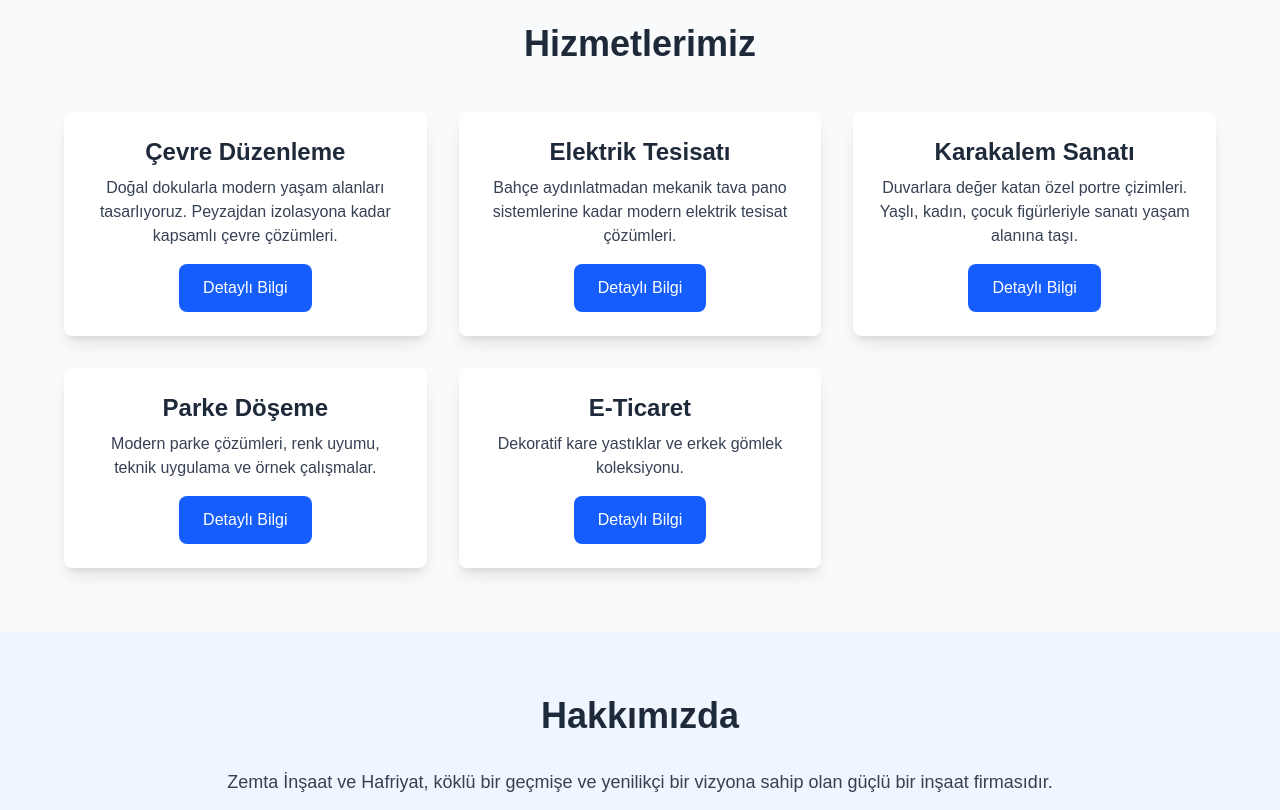
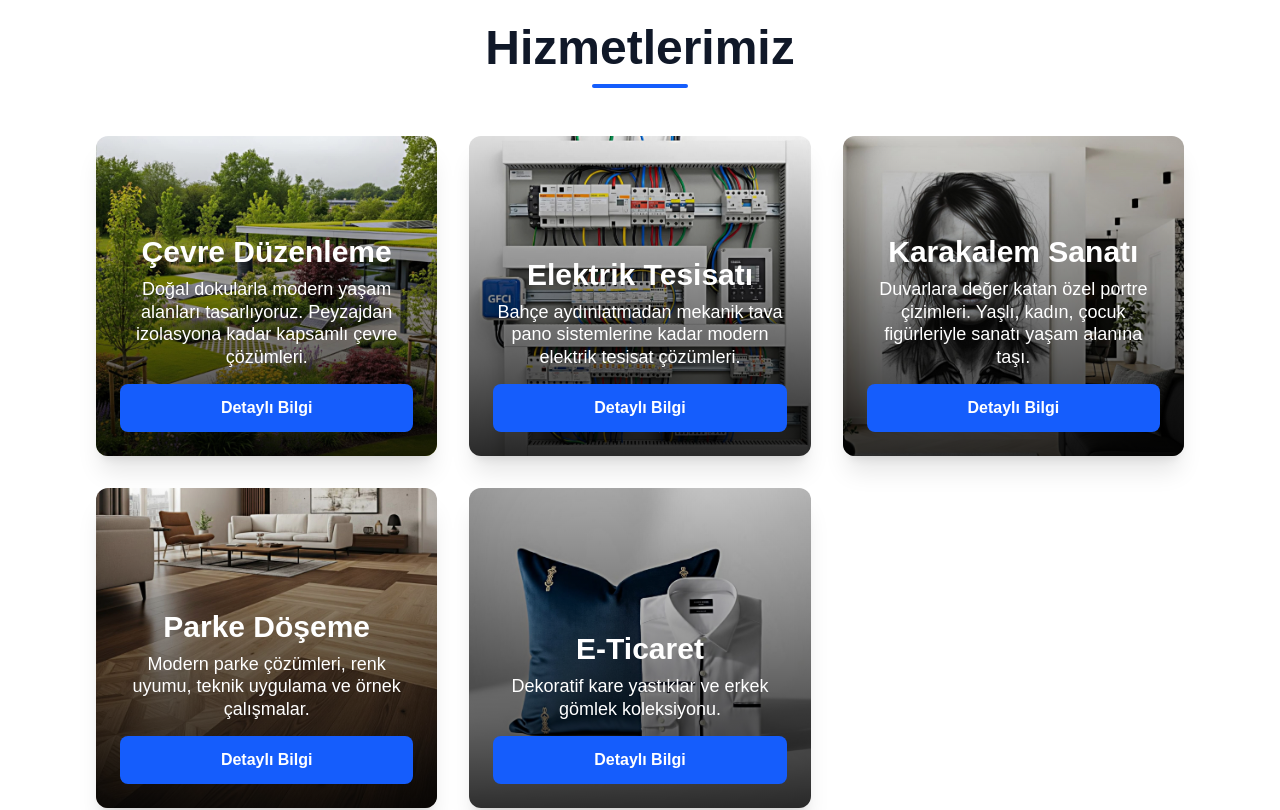
Before and after one commit to furkanucak90/zemta-web-site, a Next.js app: page / in a window 1280 px wide. Shown: the part 840-1650 px from the top of the page. Built offline with nearby package versions, Linux system fonts and the light colour scheme.

Commit message:
Ana sayfa kullanicinin istedigi profesyonel gorselli hizmetler bolumu ile guncellendi ve tum hatalar giderildi (SON DENEME)

```diff
--- a/app/page.js
+++ b/app/page.js
@@ -1,95 +1,107 @@
 // app/page.js
 import Link from "next/link"; // Next.js Link bileşenini içeri aktarıyoruz.
-import Image from "next/image"; // Eğer logo veya başka görseller kullanacaksak Image bileşeni için (şimdilik bu kodda kullanılmıyor ama ek bilgi)
+import Image from "next/image"; // Görsel kullanacağımız için Image bileşenini içeri aktarıyoruz.
 
 export default function Home() {
   return (
-    <main className="min-h-screen bg-white text-gray-900"> {/* Arkaplanı beyaz, varsayılan metni koyu gri yaptık */}
+    <main className="min-h-screen bg-white text-gray-900 flex flex-col items-center"> {/* Arkaplanı beyaz, varsayılan metni koyu gri yaptık, flex ile dikeyde ortalama */}
 
       {/* Hero Bölümü (En Üst Kısım) */}
-      <section className="relative h-screen flex items-center justify-center bg-blue-600 text-white overflow-hidden p-8">
+      <section className="relative h-screen w-full flex items-center justify-center bg-blue-600 text-white overflow-hidden p-8">
         {/* Arka plan görseli - Placeholder, gerçek görsel yolu buraya gelecek */}
-        {/* Şimdilik basit bir degrade veya renk bırakalım, isterseniz buraya gerçek bir inşaat görseli ekleyebiliriz */}
         <div className="absolute inset-0 bg-gradient-to-r from-blue-700 to-blue-500 opacity-90"></div>
-        {/* Eğer logo görseli kullanacaksanız Image bileşenini buraya ekleyebilirsiniz */}
-        {/* <Image src="/path/to/your/logo.png" alt="Zemta İnşaat Logo" width={150} height={150} className="absolute top-8 left-8" /> */}
 
-        <div className="relative text-center z-10">
+        <div className="relative text-center z-10 p-4"> {/* İç boşluk ekledim */}
           {/* Ana Başlık */}
           <h1 className="text-6xl md:text-7xl lg:text-8xl font-extrabold mb-4 leading-tight">
             Zemta İnşaat &amp; Hafriyat
           </h1>
           {/* Slogan */}
-          <p className="text-xl md:text-2xl lg:text-3xl font-medium mt-4">
+          <p className="text-xl md:text-2xl lg:text-3xl font-medium mt-4 max-w-3xl mx-auto"> {/* Max genişlik ve ortalama */}
             Toprağa değer, geleceğe yön verir.
           </p>
         </div>
       </section>
 
-      {/* Hizmetler Bölümü */}
-      <section className="py-16 px-8 bg-gray-50">
-        <h2 className="text-4xl font-bold text-center mb-12 text-gray-800">Hizmetlerimiz</h2>
-        <div className="grid grid-cols-1 md:grid-cols-2 lg:grid-cols-3 gap-8 max-w-6xl mx-auto">
-          {/* Çevre Düzenleme */}
-          <div className="bg-white rounded-lg shadow-lg p-6 flex flex-col items-center text-center">
-            <h3 className="text-2xl font-semibold mb-2 text-gray-800">Çevre Düzenleme</h3>
-            <p className="mb-4 text-gray-700 font-normal">
-              Doğal dokularla modern yaşam alanları tasarlıyoruz. Peyzajdan izolasyona kadar kapsamlı çevre çözümleri.
-            </p>
-            <Link href="/cevre-duzenleme" className="mt-auto bg-blue-600 text-white px-6 py-3 rounded-lg hover:bg-blue-700 transition duration-300">
+      {/* HİZMETLER BÖLÜMÜ - İSTEDİĞİN GÖRSELLİ KUTUCUKLAR VE METİN HİZALAMALARI DÜZELTİLMİŞ HALİ */}
+      <section className="w-full max-w-6xl mx-auto py-16 px-8"> {/* mx-auto ile ortalama, py ve px ile boşluk */}
+        <h2 className="text-5xl font-extrabold text-center text-gray-900 mb-12 relative pb-4">
+          Hizmetlerimiz
+          <span className="absolute bottom-0 left-1/2 -translate-x-1/2 w-24 h-1 bg-blue-600 rounded-full"></span> {/* Alt çizgi */}
+        </h2>
+
+        <div className="grid grid-cols-1 md:grid-cols-2 lg:grid-cols-3 gap-8">
+
+          {/* Hizmet Kartı 1: Çevre Düzenleme */}
+          <div className="group relative w-full h-80 rounded-xl overflow-hidden shadow-xl hover:shadow-2xl transition-all duration-300 cursor-pointer">
+            <div className="absolute inset-0 bg-cover bg-center" style={{ backgroundImage: "url('/images/hizmet-cevre.jpg')" }}></div>
+            <div className="absolute inset-0 bg-gradient-to-t from-black via-black/50 to-transparent opacity-80 group-hover:opacity-90 transition-opacity duration-300"></div>
+            <div className="absolute inset-0 flex flex-col justify-end p-6 text-white text-center"> {/* text-center eklendi */}
+              <h3 className="text-3xl font-bold mb-2">Çevre Düzenleme</h3>
+              <p className="text-lg mb-4 leading-tight">Doğal dokularla modern yaşam alanları tasarlıyoruz. Peyzajdan izolasyona kadar kapsamlı çevre çözümleri.</p>
+              <Link href="/cevre-duzenleme" className="inline-block bg-blue-600 hover:bg-blue-700 text-white font-semibold py-3 px-6 rounded-lg transition-colors duration-300">
                 Detaylı Bilgi
               </Link>
             </div>
+          </div>
 
-          {/* Elektrik Tesisatı */}
-          <div className="bg-white rounded-lg shadow-lg p-6 flex flex-col items-center text-center">
-            <h3 className="text-2xl font-semibold mb-2 text-gray-800">Elektrik Tesisatı</h3>
-            <p className="mb-4 text-gray-700 font-normal">
-              Bahçe aydınlatmadan mekanik tava pano sistemlerine kadar modern elektrik tesisat çözümleri.
-            </p>
-            <Link href="/elektrik-tesisati" className="mt-auto bg-blue-600 text-white px-6 py-3 rounded-lg hover:bg-blue-700 transition duration-300">
+          {/* Hizmet Kartı 2: Elektrik Tesisatı */}
+          <div className="group relative w-full h-80 rounded-xl overflow-hidden shadow-xl hover:shadow-2xl transition-all duration-300 cursor-pointer">
+            <div className="absolute inset-0 bg-cover bg-center" style={{ backgroundImage: "url('/images/hizmet-elektrik.jpg')" }}></div>
+            <div className="absolute inset-0 bg-gradient-to-t from-black via-black/50 to-transparent opacity-80 group-hover:opacity-90 transition-opacity duration-300"></div>
+            <div className="absolute inset-0 flex flex-col justify-end p-6 text-white text-center"> {/* text-center eklendi */}
+              <h3 className="text-3xl font-bold mb-2">Elektrik Tesisatı</h3>
+              <p className="text-lg mb-4 leading-tight">Bahçe aydınlatmadan mekanik tava pano sistemlerine kadar modern elektrik tesisat çözümleri.</p>
+              <Link href="/elektrik-tesisati" className="inline-block bg-blue-600 hover:bg-blue-700 text-white font-semibold py-3 px-6 rounded-lg transition-colors duration-300">
                 Detaylı Bilgi
               </Link>
             </div>
+          </div>
 
-          {/* Karakalem Sanatı */}
-          <div className="bg-white rounded-lg shadow-lg p-6 flex flex-col items-center text-center">
-            <h3 className="text-2xl font-semibold mb-2 text-gray-800">Karakalem Sanatı</h3>
-            <p className="mb-4 text-gray-700 font-normal">
-              Duvarlara değer katan özel portre çizimleri. Yaşlı, kadın, çocuk figürleriyle sanatı yaşam alanına taşı.
-            </p>
-            <Link href="/karakalem-sanati" className="mt-auto bg-blue-600 text-white px-6 py-3 rounded-lg hover:bg-blue-700 transition duration-300">
+          {/* Hizmet Kartı 3: Karakalem Sanatı */}
+          <div className="group relative w-full h-80 rounded-xl overflow-hidden shadow-xl hover:shadow-2xl transition-all duration-300 cursor-pointer">
+            <div className="absolute inset-0 bg-cover bg-center" style={{ backgroundImage: "url('/images/hizmet-karakale.jpg')" }}></div>
+            <div className="absolute inset-0 bg-gradient-to-t from-black via-black/50 to-transparent opacity-80 group-hover:opacity-90 transition-opacity duration-300"></div>
+            <div className="absolute inset-0 flex flex-col justify-end p-6 text-white text-center"> {/* text-center eklendi */}
+              <h3 className="text-3xl font-bold mb-2">Karakalem Sanatı</h3>
+              <p className="text-lg mb-4 leading-tight">Duvarlara değer katan özel portre çizimleri. Yaşlı, kadın, çocuk figürleriyle sanatı yaşam alanına taşı.</p>
+              <Link href="/karakalem-sanati" className="inline-block bg-blue-600 hover:bg-blue-700 text-white font-semibold py-3 px-6 rounded-lg transition-colors duration-300">
                 Detaylı Bilgi
               </Link>
             </div>
+          </div>
 
-          {/* Parke Döşeme */}
-          <div className="bg-white rounded-lg shadow-lg p-6 flex flex-col items-center text-center">
-            <h3 className="text-2xl font-semibold mb-2 text-gray-800">Parke Döşeme</h3>
-            <p className="mb-4 text-gray-700 font-normal">
-              Modern parke çözümleri, renk uyumu, teknik uygulama ve örnek çalışmalar.
-            </p>
-            <Link href="/parke-doseme" className="mt-auto bg-blue-600 text-white px-6 py-3 rounded-lg hover:bg-blue-700 transition duration-300">
+          {/* Hizmet Kartı 4: Parke Döşeme */}
+          <div className="group relative w-full h-80 rounded-xl overflow-hidden shadow-xl hover:shadow-2xl transition-all duration-300 cursor-pointer">
+            <div className="absolute inset-0 bg-cover bg-center" style={{ backgroundImage: "url('/images/hizmet-parke.jpg')" }}></div>
+            <div className="absolute inset-0 bg-gradient-to-t from-black via-black/50 to-transparent opacity-80 group-hover:opacity-90 transition-opacity duration-300"></div>
+            <div className="absolute inset-0 flex flex-col justify-end p-6 text-white text-center"> {/* text-center eklendi */}
+              <h3 className="text-3xl font-bold mb-2">Parke Döşeme</h3>
+              <p className="text-lg mb-4 leading-tight">Modern parke çözümleri, renk uyumu, teknik uygulama ve örnek çalışmalar.</p>
+              <Link href="/parke-doseme" className="inline-block bg-blue-600 hover:bg-blue-700 text-white font-semibold py-3 px-6 rounded-lg transition-colors duration-300">
                 Detaylı Bilgi
               </Link>
             </div>
+          </div>
 
-          {/* E-Ticaret */}
-          <div className="bg-white rounded-lg shadow-lg p-6 flex flex-col items-center text-center">
-            <h3 className="text-2xl font-semibold mb-2 text-gray-800">E-Ticaret</h3>
-            <p className="mb-4 text-gray-700 font-normal">
-              Dekoratif kare yastıklar ve erkek gömlek koleksiyonu.
-            </p>
-            <Link href="/e-ticaret" className="mt-auto bg-blue-600 text-white px-6 py-3 rounded-lg hover:bg-blue-700 transition duration-300">
+          {/* Hizmet Kartı 5: E-Ticaret */}
+          <div className="group relative w-full h-80 rounded-xl overflow-hidden shadow-xl hover:shadow-2xl transition-all duration-300 cursor-pointer">
+            <div className="absolute inset-0 bg-cover bg-center" style={{ backgroundImage: "url('/images/hizmet-eticaret.jpg')" }}></div>
+            <div className="absolute inset-0 bg-gradient-to-t from-black via-black/50 to-transparent opacity-80 group-hover:opacity-90 transition-opacity duration-300"></div>
+            <div className="absolute inset-0 flex flex-col justify-end p-6 text-white text-center"> {/* text-center eklendi */}
+              <h3 className="text-3xl font-bold mb-2">E-Ticaret</h3>
+              <p className="text-lg mb-4 leading-tight">Dekoratif kare yastıklar ve erkek gömlek koleksiyonu.</p>
+              <Link href="/e-ticaret" className="inline-block bg-blue-600 hover:bg-blue-700 text-white font-semibold py-3 px-6 rounded-lg transition-colors duration-300">
                 Detaylı Bilgi
               </Link>
+            </div>
           </div>
 
         </div>
       </section>
 
       {/* Hakkımızda Bölümü */}
-      <section className="py-16 px-8 bg-blue-50"> {/* Açık mavi arka plan */}
+      <section className="py-16 px-8 bg-blue-50 w-full"> {/* Açık mavi arka plan, w-full ekledim */}
         <div className="max-w-4xl mx-auto text-center">
           <h2 className="text-4xl font-bold mb-8 text-gray-800">Hakkımızda</h2>
           <p className="mb-4 text-lg text-gray-700 leading-relaxed">
@@ -110,7 +122,7 @@ export default function Home() {
           <p className="mb-4 text-lg text-gray-700 leading-relaxed">
             Kara kalem duvar sanatından e-ticaret çözümlerine, elektrik tesisatından modern parke döşemeye kadar geniş hizmet yelpazesiyle bireysel ve kurumsal müşterilere profesyonel çözümler sunmaktadır.
           </p>
-          <p className="mb-4 text-lg text-gray-700 leading-relaxed font-semibold">
+          <p className="mb-4 text-lg text-gray-700 font-semibold leading-relaxed">
             &quot;Toprağa değer, geleceğe yön verir.&quot; ilkesini benimseyerek;
           </p>
           <ul className="list-disc list-inside text-lg text-gray-700 mb-4 leading-relaxed mx-auto max-w-md">
@@ -129,17 +141,15 @@ export default function Home() {
       </section>
 
       {/* İletişim Bölümü */}
-      <section className="py-16 px-8 bg-gray-100"> {/* Gri arka plan */}
+      <section className="py-16 px-8 bg-gray-100 w-full"> {/* Gri arka plan, w-full ekledim */}
         <div className="max-w-4xl mx-auto text-center">
           <h2 className="text-4xl font-bold mb-8 text-gray-800">Bize Ulaşın</h2>
           <div className="flex flex-col items-center justify-center space-y-4 text-lg text-gray-700">
             <p className="flex items-center">
-              {/* Material Icons burada görünmez, zira Font Awesome gibi yüklenmiyor */}
               <span className="mr-2">📞</span> Telefon:{" "}
               <a href="tel:+905373235900" className="text-blue-600 hover:underline ml-1">0537 323 5900</a>
             </p>
             <p className="flex items-center">
-              {/* Material Icons burada görünmez */}
               <span className="mr-2">📧</span> E-posta:{" "}
               <a href="mailto:zamtainsaat@gmail.com" className="text-blue-600 hover:underline ml-1">zamtainsaat@gmail.com</a>
             </p>
@@ -173,7 +183,7 @@ export default function Home() {
       </section>
 
       {/* Alt Kısım (Footer) */}
-      <footer className="py-8 bg-gray-800 text-white text-center text-sm">
+      <footer className="py-8 bg-gray-800 text-white text-center text-sm w-full"> {/* w-full ekledim */}
         <p>&copy; {new Date().getFullYear()} Zemta İnşaat ve Hafriyat. Tüm Hakları Saklıdır.</p>
       </footer>
 
```
Lines whose indentation alone changed are shown as unchanged.
